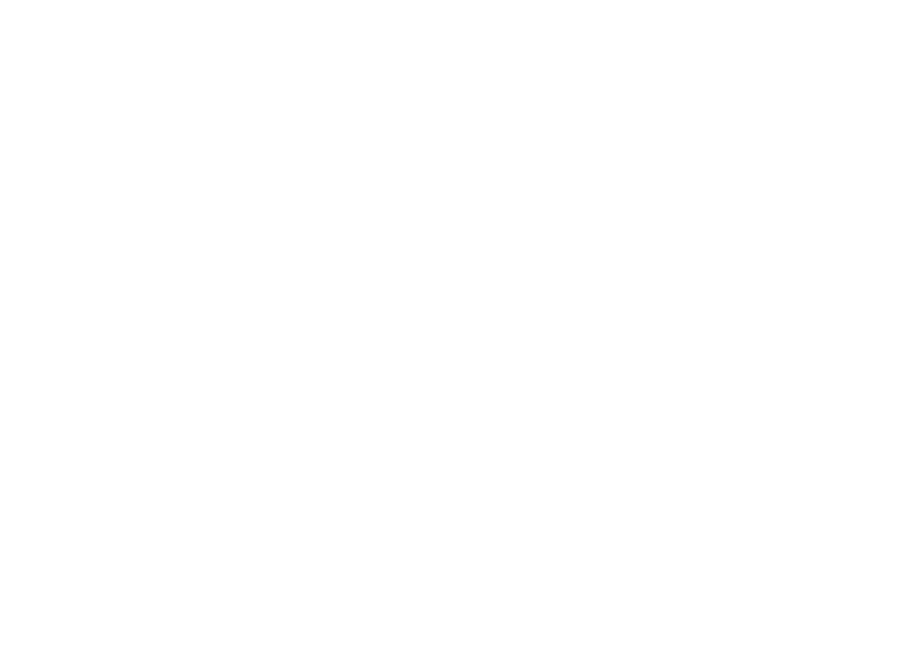
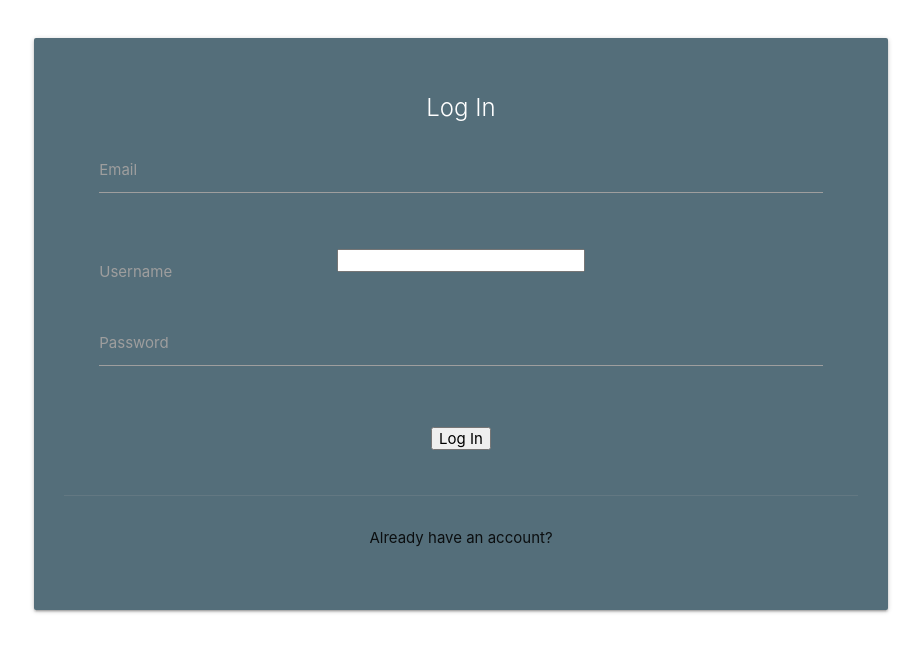
Before and after one commit to blickenderfer/hive, a React (Vite) app in the folder client/: page /signup in a window 1280 px wide. Before the commit this address had no page. Shown: the top 652 px of the page, without its empty margins (179-1100 px from the left). Built offline with nearby package versions, Linux system fonts and the light colour scheme.

Commit message:
updated syntax for signup.jsx

```diff
--- a/client/src/components/pages/Login.jsx
+++ b/client/src/components/pages/Login.jsx
@@ -2,12 +2,11 @@
 import { Link } from 'react-router-dom';
 import { useMutation } from '@apollo/client';
 import { LOGIN_USER } from '../../utils/mutations';
-
 import Auth from '../../utils/auth';
 
-const Login = (props) => {
+const Login = function(props) {
   const [formState, setFormState] = useState({ email: '', password: '' });
-  const [login, { error, data }] = useMutation(LOGIN_USER);
+  const [login, { error }] = useMutation(LOGIN_USER);
 
   // update state based on form input changes
   const handleChange = (event) => {
@@ -67,7 +66,7 @@
                         </div>
                         <div class="card-action">
                             <p>New User?</p>
-                            <a href="#">Sign Up</a>
+                            <Link to="/signup">Sign Up</Link>
                         </div>
                     </div>
                 </div>
--- a/client/src/components/pages/Signup.jsx
+++ b/client/src/components/pages/Signup.jsx
@@ -1,17 +1,17 @@
-import { useState } from 'react';
+import { useState, useEffect } from 'react';
 import { Link } from 'react-router-dom';
 import { useMutation } from '@apollo/client';
 import { SIGNUP_USER } from '../../utils/mutations';
 
 import Auth from '../../utils/auth';
 
-const Signup = () => {
+const Signup = function() {
   const [formState, setFormState] = useState({
-    name: '',
+    username: '',
     email: '',
     password: '',
   });
-  const [addProfile, { error, data }] = useMutation(SIGNUP_USER);
+  const [addUser, { error }] = useMutation(SIGNUP_USER);
 
   // update state based on form input changes
   const handleChange = (event) => {
@@ -29,45 +29,50 @@
     console.log(formState);
 
     try {
-      const { data } = await addProfile({
+      const { data } = await addUser({
         variables: { ...formState },
       });
-
-      Auth.login(data.addProfile.token);
+      console.log(error)
+      Auth.login(data?.addProfile.token);
     } catch (e) {
       console.error(e);
     }
+
   };
 
 return (
     <>
-        <div class="row login-card">
+        <div className="row login-card">
             <div>
-                <div class="card blue-grey darken-1">
-                    <div class="card-content white-text">
-                        <span class="card-title">Log In</span>
-                        <div class="row">
-                            <form class="col s12">
-                                <div class="row">
-                                    <div class="input-field col s12">
-                                            <input id="email" type="email" class="validate" />
+                <div className="card blue-grey darken-1">
+                    <div className="card-content white-text">
+                        <span className="card-title">Log In</span>
+                        <div className="row">
+                            <form className="col s12" onSubmit={handleFormSubmit}>
+                                <div className="row">
+                                    <div className="input-field col s12">
+                                            <input id="email" type="email" className="validate" onChange={handleChange}/>
                                             <label for="email">Email</label>
-                                            <span class="helper-text" data-error="wrong" data-success="right"></span>
+                                            <span className="helper-text" data-error="wrong" data-success="right"></span>
                                     </div>
-
-                                    <div class="input-field col s12">
-                                            <input id="password" type="password" class="validate" />
+                                    <div className="input-field col s12">
+                                            <input id="username" type="username" onChange={handleChange}/>
+                                            <label for="username">Username</label>
+                                            <span className="helper-text" data-error="wrong" data-success="right"></span>
+                                    </div>
+                                    <div className="input-field col s12">
+                                            <input id="password" type="password" className="validate" onChange={handleChange}/>
                                             <label for="password">Password</label>
-                                            <span class="helper-text" data-error="wrong" data-success="right"></span>
-                                        </div>
+                                            <span className="helper-text" data-error="wrong" data-success="right"></span>
+                                    </div>
                                 </div>
                                 <button type="submit">Log In</button>
                             </form>
                         </div>
                     </div>
-                    <div class="card-action">
+                    <div className="card-action">
                         <p>Already have an account?</p>
-                        <a href="#">Log In</a>
+                        {/* <a href="#">Log In</a> */}
                     </div>
                 </div>
             </div>
--- a/client/src/main.jsx
+++ b/client/src/main.jsx
@@ -15,7 +15,7 @@
 import App from './App.jsx';
 // import Home from './pages/Home';
 // import Profile from './pages/Profile';
-// import Signup from './pages/Signup';
+import Signup from './components/pages/Signup';
 import Login from './components/pages/Login.jsx';
 // import ErrorPage from './pages/Error';
 
@@ -31,9 +31,10 @@
       }, {
         path: '/login',
         element: <Login />
-      },       //   path: '/signup',
-      //   element: <Signup />
-      // }, {
+      }, {
+        path: '/signup',
+        element: <Signup />
+      }
       //   path: '/profiles/:profileId',
       //   element: <Profile />
 
```
